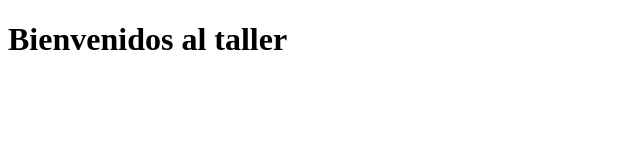
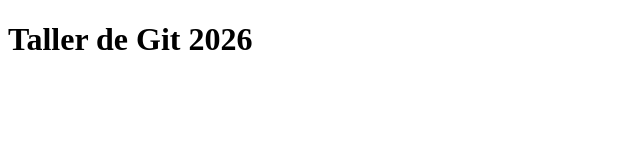
Before and after one commit to Andyy10/xd, a plain HTML site: page index.html in a window 1280 px wide. Shown: the whole page, without its empty margins (0-640 px from the left). Drawn offline with Linux system fonts and the light colour scheme.

Commit message:
Cambia titulo en feature

```diff
--- a/index.html
+++ b/index.html
@@ -6,6 +6,6 @@
     <title>hola</title>
 </head>
 <body>
-    <h1>Bienvenidos al taller</h1>
+    <h1>Taller de Git 2026</h1>
 </body>
 </html>
```
